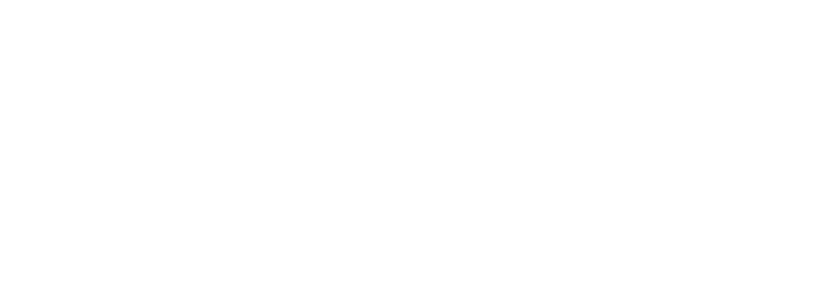
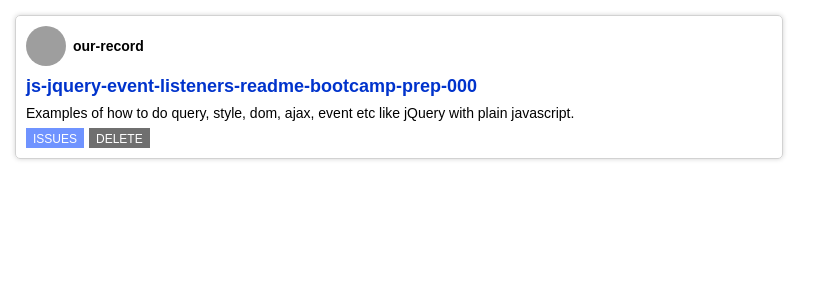
Before and after one commit to smy0102/assignment-github-api, a React (Create React App) app: page / in a window 1280 px wide. Shown: the top 300 px of the page, without its empty margins (0-833 px from the left). Built offline with nearby package versions, Linux system fonts and the light colour scheme; grey boxes are pictures that could not be loaded.

Commit message:
Add: 등록 된 Repository Card 컴포넌트 레이아웃 완료

```diff
--- a/package.json
+++ b/package.json
@@ -3,6 +3,8 @@
   "version": "0.1.0",
   "private": true,
   "dependencies": {
+    "@emotion/react": "^11.5.0",
+    "@emotion/styled": "^11.3.0",
     "@mui/icons-material": "^5.0.5",
     "@mui/material": "^5.0.6",
     "@mui/styled-engine-sc": "^5.0.4",
@@ -14,7 +16,6 @@
     "react-dom": "^17.0.2",
     "react-router-dom": "^5.3.0",
     "react-scripts": "4.0.3",
-    "styled-component": "^2.8.0",
     "styled-components": "^5.3.3",
     "styled-reset": "^4.3.4",
     "web-vitals": "^1.0.1"
--- a/src/App.js
+++ b/src/App.js
@@ -1,7 +1,12 @@
 import React from 'react';
+import RepositoryCard from './components/RepositoryCard';
 
 function App() {
-  return <div></div>;
+  return (
+    <div>
+      <RepositoryCard />
+    </div>
+  );
 }
 
 export default App;
--- /dev/null
+++ b/src/components/RepositoryCard.js
@@ -0,0 +1,86 @@
+import React from 'react';
+import styled from 'styled-components';
+import { flexSet, buttonSet } from '../styles/mixin';
+
+const RepositoryCard = () => {
+  return (
+    <CardContainer>
+      <OwnerWrapper>
+        <OwnerAvatar
+          AvatarImg={`https://avatars.githubusercontent.com/u/35775?v=4`}
+        />
+        <OwnerLogin>our-record</OwnerLogin>
+      </OwnerWrapper>
+      <div>
+        <Title>js-jquery-event-listeners-readme-bootcamp-prep-000</Title>
+        <Description>
+          Examples of how to do query, style, dom, ajax, event etc like jQuery
+          with plain javascript.
+        </Description>
+        <div>
+          <IssueButton>ISSUES</IssueButton>
+          <DeleteButton>DELETE</DeleteButton>
+        </div>
+      </div>
+    </CardContainer>
+  );
+};
+
+const CardContainer = styled.div`
+  ${flexSet('column')}
+  width: 60%;
+  padding: 10px;
+  border: ${props => props.theme.basicBorder};
+  border-radius: 5px;
+  margin: 15px;
+  box-shadow: 0 0 5px ${props => props.theme.lightGray};
+`;
+
+const OwnerWrapper = styled.div`
+  ${flexSet('row', 'flex-start', 'center')}
+  margin-bottom: 10px;
+`;
+
+const OwnerAvatar = styled.div`
+  width: 40px;
+  height: 40px;
+  border-radius: 50%;
+  background: center center / 100% url(${props => props.AvatarImg});
+`;
+
+const OwnerLogin = styled.p`
+  margin-left: 7px;
+  font-weight: 800;
+`;
+
+const Title = styled.h2`
+  color: ${props => props.theme.keyColor};
+  font-size: 18px;
+  font-weight: 600;
+  line-height: 120%;
+`;
+
+const Description = styled.p`
+  margin: 7px 0;
+  line-height: 120%;
+`;
+
+const IssueButton = styled.button`
+  ${buttonSet('rgb(255,255,255)', 'rgb(51,102,255)', '12px')}
+  margin-right: 5px;
+  opacity: 0.7;
+
+  :hover {
+    opacity: 1;
+  }
+`;
+const DeleteButton = styled.button`
+  ${buttonSet('rgb(255,255,255)', 'rgb(51, 51, 51)', '12px')}
+  opacity: 0.7;
+
+  :hover {
+    opacity: 1;
+  }
+`;
+
+export default RepositoryCard;
--- a/src/index.js
+++ b/src/index.js
@@ -1,12 +1,16 @@
 import React from 'react';
 import ReactDOM from 'react-dom';
 import App from './App';
+import { ThemeProvider } from 'styled-components';
 import GlobalStyle from './styles/GlobalStyle';
+import theme from './styles/theme';
 
 ReactDOM.render(
   <>
-    <GlobalStyle />
-    <App />
+    <ThemeProvider theme={theme}>
+      <GlobalStyle />
+      <App />
+    </ThemeProvider>
   </>,
   document.getElementById('root')
 );
--- a/src/styles/GlobalStyle.js
+++ b/src/styles/GlobalStyle.js
@@ -6,6 +6,7 @@
     ${reset}
     box-sizing: border-box;
     font-family: 'Noto Sans KR', sans-serif;
+    font-size: 14px;
   }
 `;
 
--- /dev/null
+++ b/src/styles/mixin.js
@@ -0,0 +1,25 @@
+import { css } from 'styled-components';
+
+export const flexSet = (
+  direction = 'row',
+  justify = 'flex-start',
+  align = 'flex-start'
+) => css`
+  display: flex;
+  flex-direction: ${direction};
+  justify-content: ${justify};
+  align-items: ${align};
+`;
+
+export const buttonSet = (
+  fontColor = 'rgb(0,0,0)',
+  bgColor = 'rgb(255,255,255)',
+  fontSize = '14px'
+) => css`
+  all: unset;
+  padding: 5px 7px 3px 7px;
+  color: ${fontColor};
+  background-color: ${bgColor};
+  font-size: ${fontSize};
+  cursor: pointer;
+`;
--- /dev/null
+++ b/src/styles/theme.js
@@ -0,0 +1,10 @@
+const theme = {
+  basicBorder: '1px solid rgb(210, 210, 210)',
+  keyColor: 'rgb(0, 51, 204)',
+  subColor: 'rgb(51,102,255)',
+  darkGray: 'rgb(51, 51, 51)',
+  basicGray: 'rgb(153, 153, 153)',
+  lightGray: 'rgb(210, 210, 210)',
+  basicRed: 'rgb(204, 0,0)',
+};
+export default theme;
```
Also changed, not shown: src/components/Component.js (deleted), 1 other file (tests, documents, lock files or other folders).
